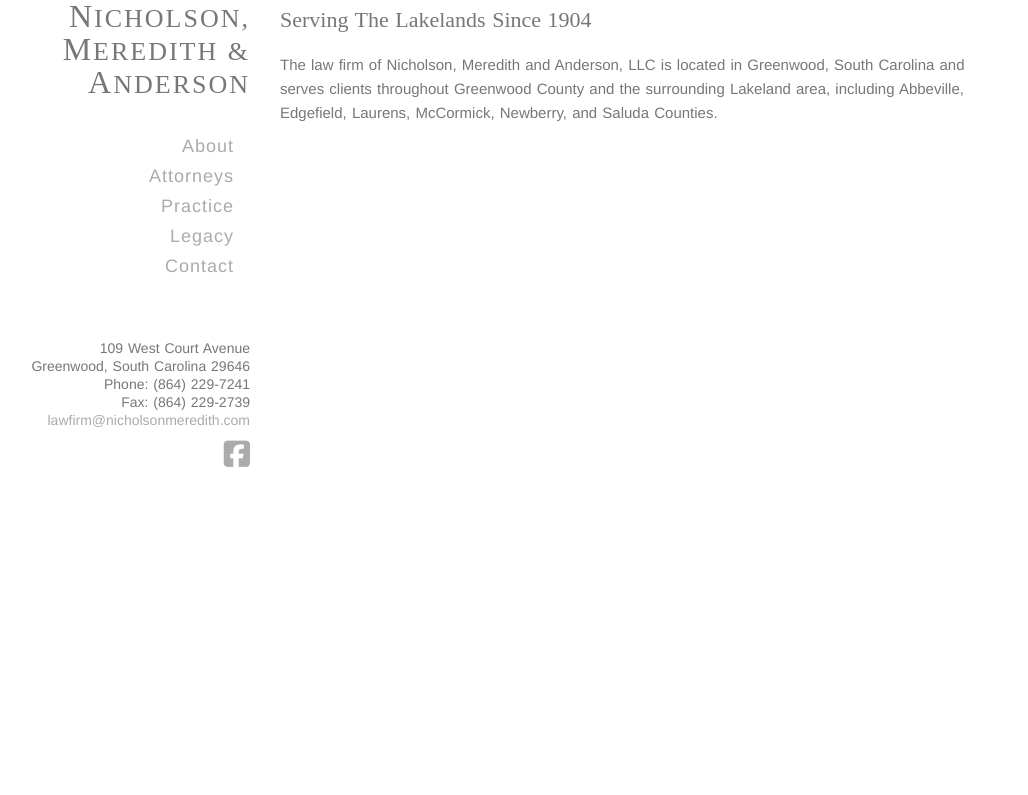
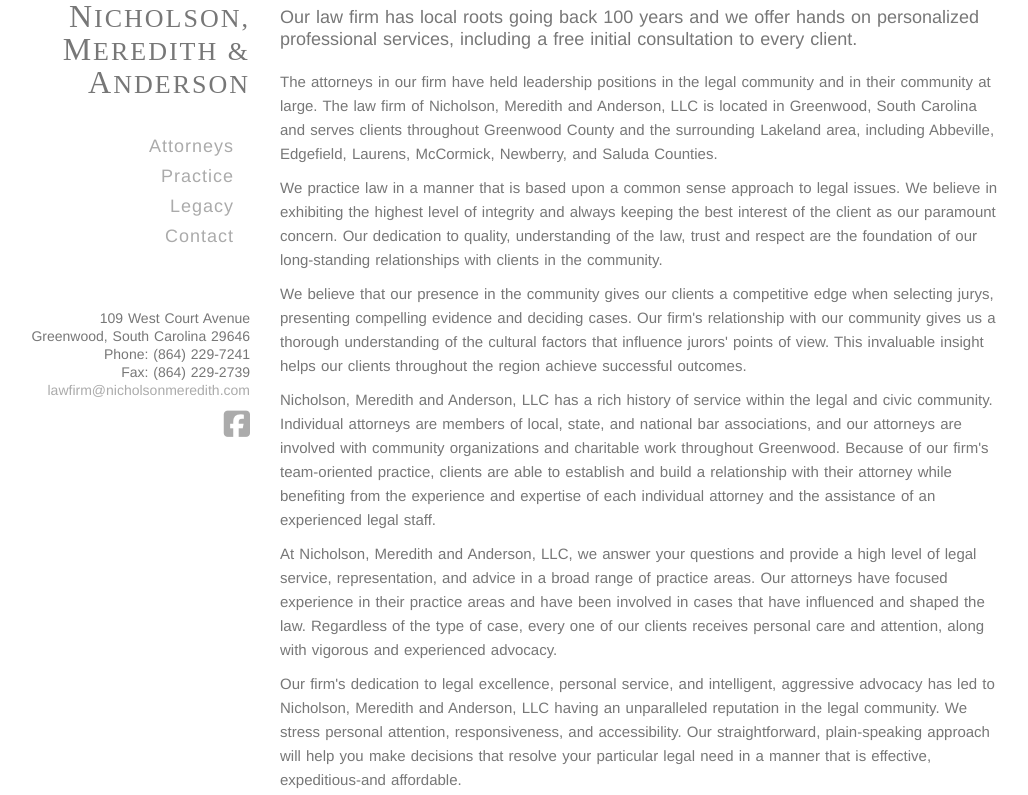
Before and after one commit to windhamdavid/nma, a plain HTML site: page index.html in a window 1280 px wide. Shown: the part 139-934 px from the top of the page, without its empty margins (125-1153 px from the left). Before the commit the page ends 800 px from the top, so only its background shows below. Drawn offline with Linux system fonts and the light colour scheme; a web font is replaced by a local one.

Commit message:
index revisions

```diff
--- a/index.html
+++ b/index.html
@@ -39,7 +39,7 @@
 					<div class="main-menu">
 						<nav>
 							<ul class="menu-list">
-								<li class="nav-item"><a class="nav-link js-scroll-trigger" href="about.html">About</a></li>
+
 								<li class="nav-item"><a class="nav-link js-scroll-trigger" href="attorneys.html">Attorneys</a></li>
 								<li class="nav-item"><a class="nav-link js-scroll-trigger" href="practice.html">Practice</a></li>
 								<li class="nav-item"><a class="nav-link js-scroll-trigger" href="legacy.html">Legacy</a></li>
@@ -55,8 +55,16 @@
 
 			<div class="col-lg-9 col-lg-offset-3">
 				<img class="img-fluid rounded drop" src="img/nma_building.jpg">
-				<h4 class="trajan">Serving The Lakelands Since 1904</h4>
-				<p>The law firm of Nicholson, Meredith and Anderson, LLC is located in Greenwood, South Carolina and serves clients throughout Greenwood County and the surrounding Lakeland area, including   Abbeville, Edgefield, Laurens, McCormick, Newberry, and Saluda Counties.</p>
+				<div class="section">
+					<h5>Our law firm has local roots going back 100 years and we offer hands on personalized professional services, including a free initial consultation to every client.</h5>
+					<h5 class="d-lg-none">Contact Us via Phone:<a class="text-dark" href="tel:864-229-7241">(864) 229-7241</a> or Email:<a class="text-dark" href="mailto:name@email.com">lawfirm@nicholsonmeredith.com</a></h5>
+					<p>The attorneys in our firm have held leadership positions in the legal community and in their community at large. The law firm of Nicholson, Meredith and Anderson, LLC is located in Greenwood, South Carolina and serves clients throughout Greenwood County and the surrounding Lakeland area, including Abbeville, Edgefield, Laurens, McCormick, Newberry, and Saluda Counties.</p>
+					<p>We practice law in a manner that is based upon a common sense approach to legal issues. We believe in exhibiting the highest level of integrity and always   keeping the best interest of the client as our paramount concern. Our dedication to quality, understanding of the law, trust and respect are the foundation of   our long-standing relationships with clients in the community.</p>
+					<p>We believe that our presence in the community gives our clients a competitive edge when selecting jurys, presenting compelling evidence and deciding cases. Our firm's relationship with our community gives us a thorough understanding of the cultural factors that influence jurors' points of view. This invaluable insight helps our clients throughout the region achieve successful outcomes.</p>
+					<p>Nicholson, Meredith and Anderson, LLC has a rich history of service within the legal and civic community. Individual attorneys are members of local, state, and national   bar associations, and our attorneys are involved with community organizations   and charitable work throughout Greenwood. Because of our firm's team-oriented   practice, clients are able to establish and build a relationship with their   attorney while benefiting from the experience and expertise of each individual   attorney and the assistance of an experienced legal staff.</p>
+					<p>At Nicholson, Meredith and Anderson, LLC, we answer your questions and provide a high level of legal service, representation, and advice in a broad range of practice areas. Our attorneys have focused experience in their practice areas and have been involved in cases   that have influenced and shaped the law. Regardless of the type of case, every   one of our clients receives personal care and attention, along with vigorous and experienced advocacy.</p>
+					<p>Our firm's dedication to legal excellence, personal service, and intelligent, aggressive advocacy has led to Nicholson, Meredith and Anderson, LLC having an unparalleled reputation in the legal community. We stress personal attention, responsiveness,   and accessibility. Our straightforward, plain-speaking approach will help you make decisions that resolve your particular legal need in a manner that is   effective, expeditious-and affordable.</p>
+				</div>
 			</div>
 
 		</div>
```
